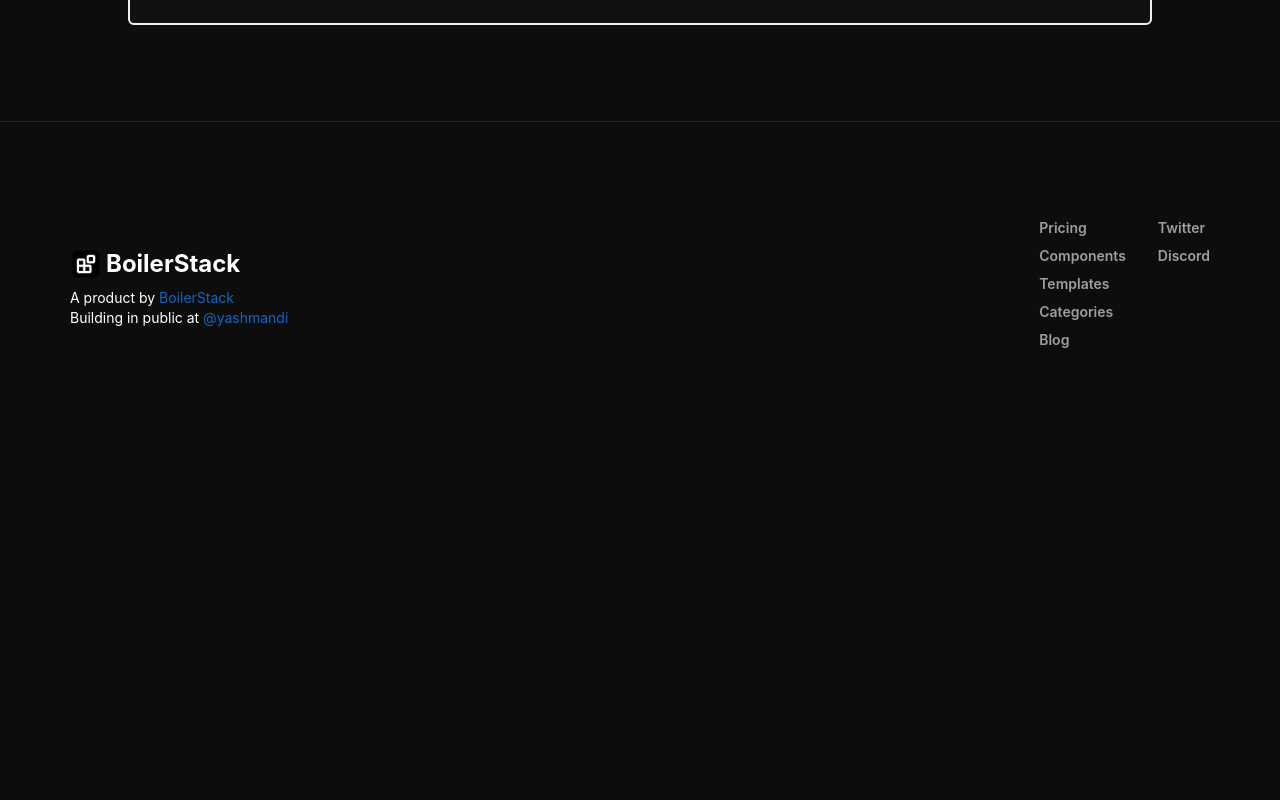
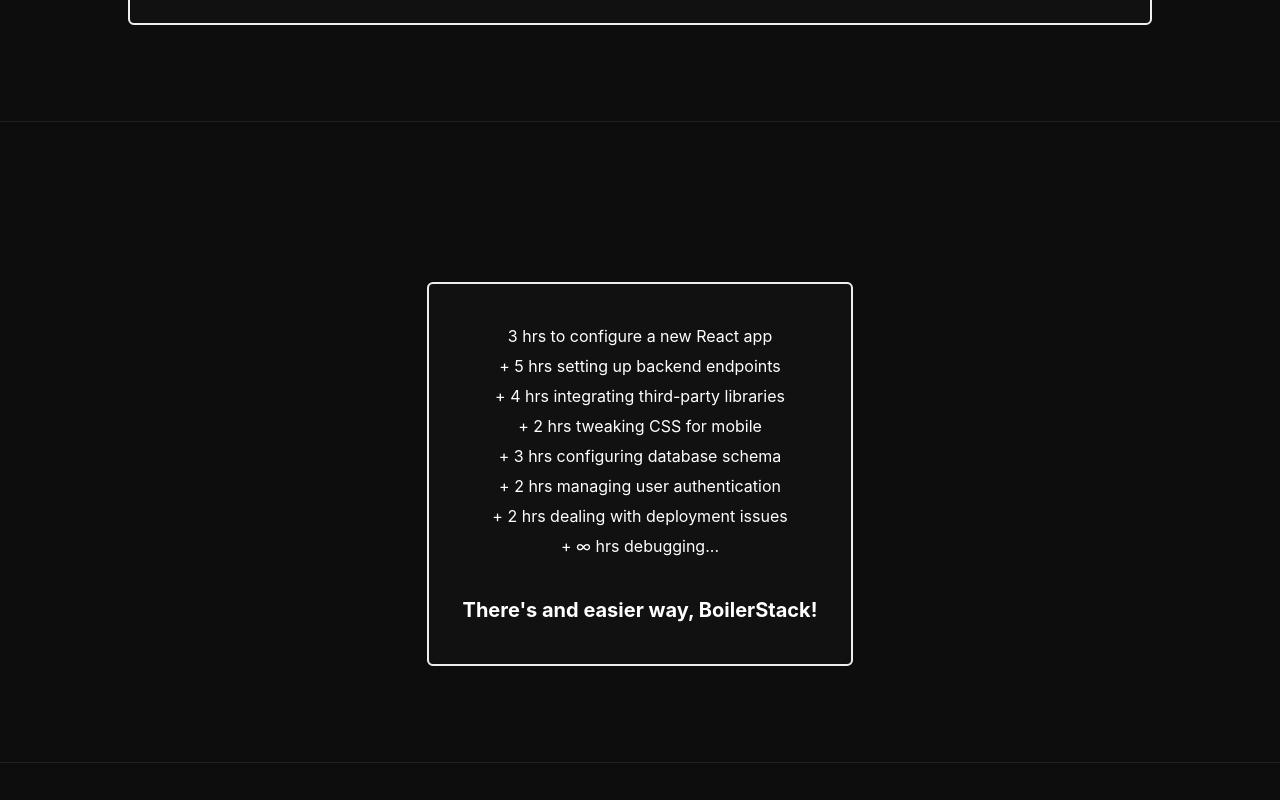
Before and after one commit to yashmandi/boilerstack, a React (Vite) app: page / in a window 1280 px wide. Shown: the part 1320-2120 px from the top of the page. Before the commit the page ends 1726 px from the top, so only its background shows below. Built offline with nearby package versions, Linux system fonts and the light colour scheme; a web font is replaced by a local one.

Commit message:
section2

```diff
--- /dev/null
+++ b/src/components/Section2.jsx
@@ -0,0 +1,25 @@
+import React from "react";
+
+const Section2 = () => {
+  return (
+    <div className="border-gray-900 pt-40 pb-24 flex justify-center border-t border-gray-950">
+      <a href="#" className="group relative w-1/3 block sm:h-80 lg:h-96">
+        <span className="absolute inset-0 border-2 border-dashed rounded-md border-gray-700"></span>
+        <div className="relative cursor-default flex flex-col h-full items-center justify-center border-2 rounded-md border-gray-200 bg-[#111111] transition-transform group-hover:-translate-x-2 group-hover:-translate-y-2 p-6 text-center text-white">
+          <p className="mb-1.5">3 hrs to configure a new React app</p>
+          <p className="mb-1.5">+ 5 hrs setting up backend endpoints</p>
+          <p className="mb-1.5">+ 4 hrs integrating third-party libraries</p>
+          <p className="mb-1.5">+ 2 hrs tweaking CSS for mobile</p>
+          <p className="mb-1.5">+ 3 hrs configuring database schema</p>
+          <p className="mb-1.5">+ 2 hrs managing user authentication</p>
+          <p className="mb-1.5">+ 2 hrs dealing with deployment issues</p>
+          <p className="mb-1.5">+ ∞ hrs debugging...</p>
+          <h1 className="text-xl font-bold mt-8">There's and easier way, BoilerStack!</h1>
+
+        </div>
+      </a>
+    </div>
+  );
+};
+
+export default Section2;
--- a/src/pages/Landing.jsx
+++ b/src/pages/Landing.jsx
@@ -3,6 +3,7 @@ import NavbarComponent from "../components/NavbarComponent";
 import Hero from "../components/Hero";
 import Footer from "../components/Footer";
 import Section from "../components/Section";
+import Section2 from "../components/Section2";
 
 const Landing = () => {
   return (
@@ -10,6 +11,7 @@ const Landing = () => {
       <NavbarComponent />
       <Hero />
       <Section />
+      <Section2 />
       <Footer />
     </div>
   );
```
